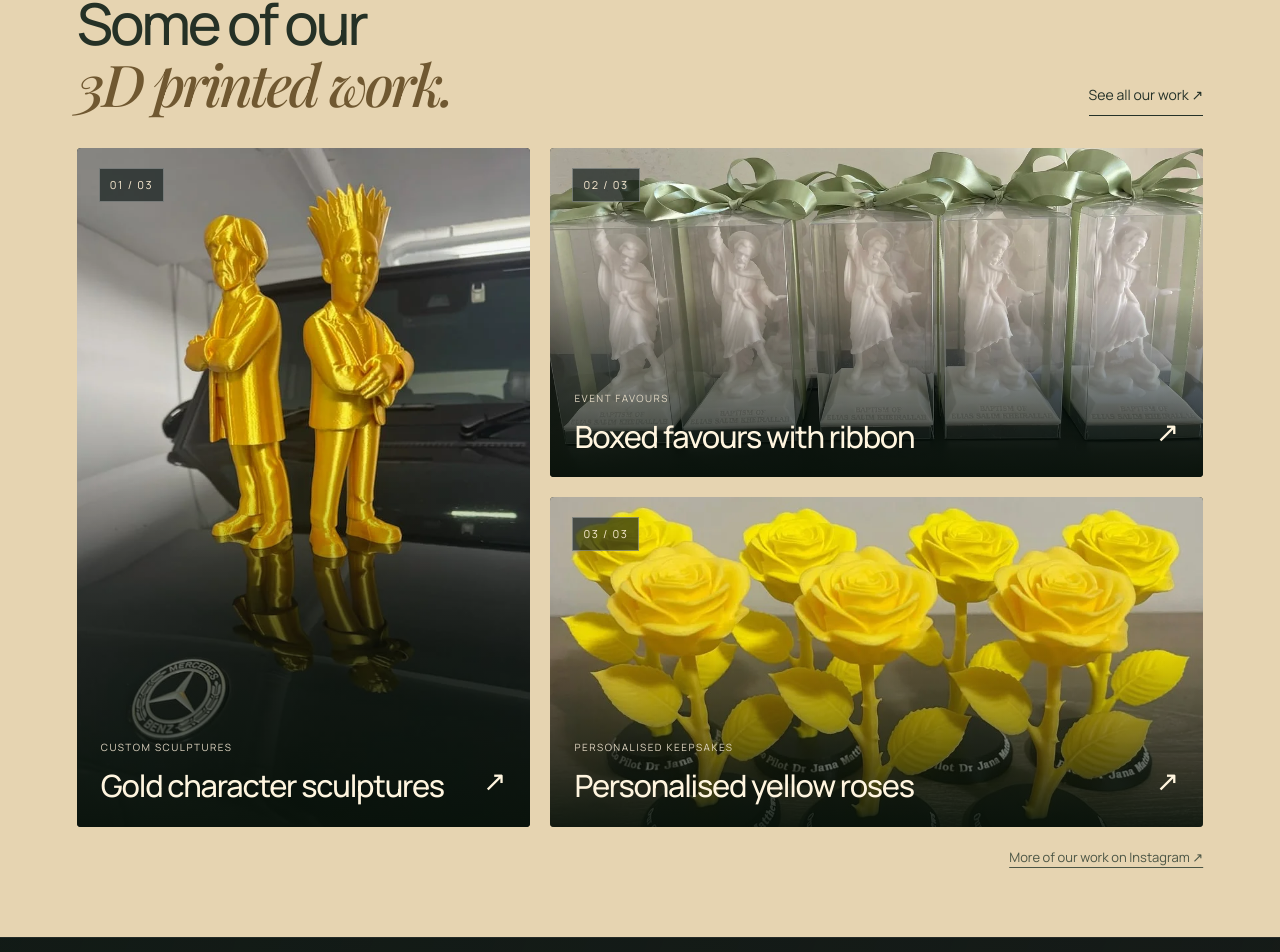
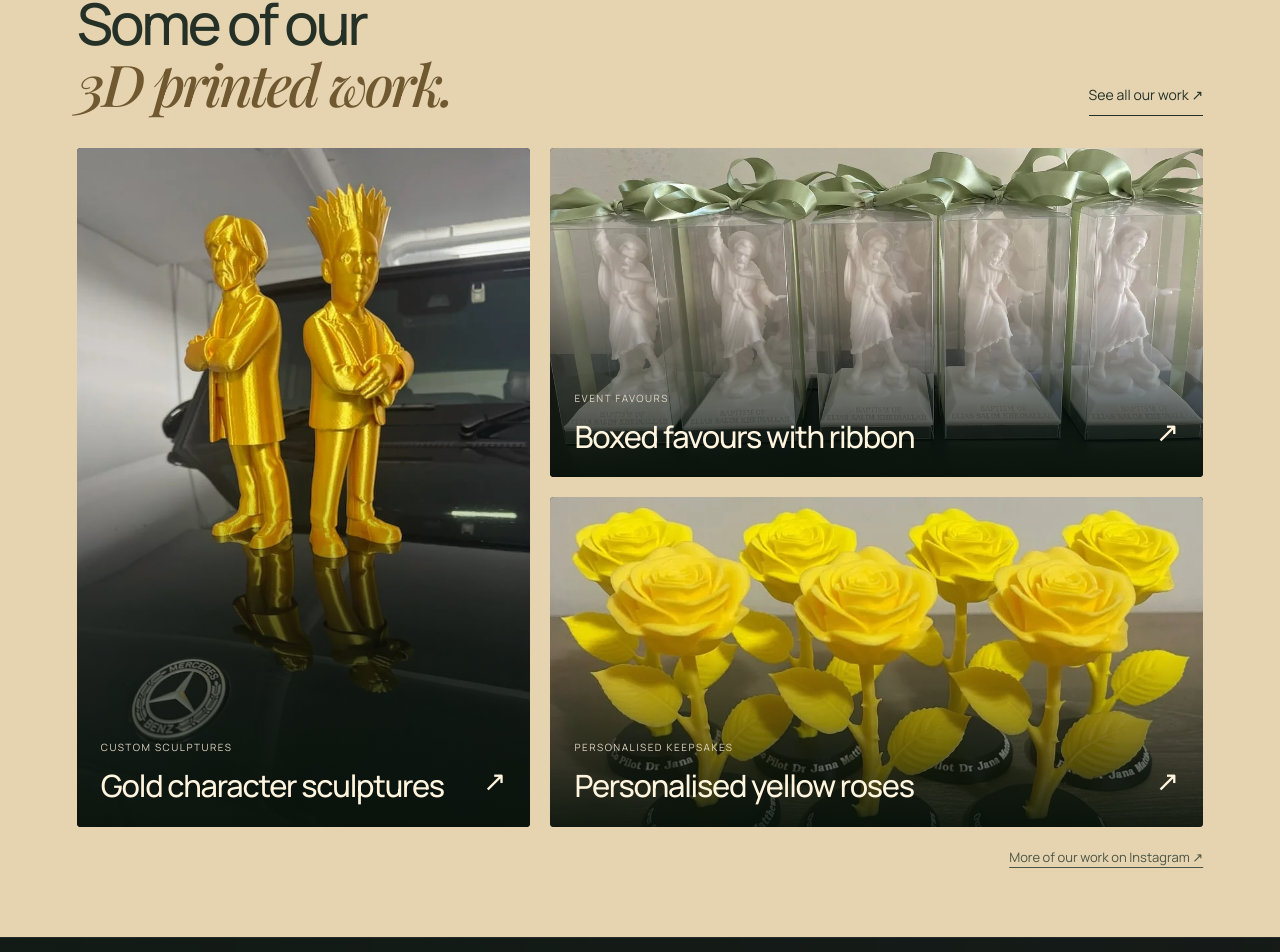
Before and after one commit to Altered-Beast92/Isculptures-interactive, a Next.js app: page / in a window 1280 px wide. Shown: the part 1599-2551 px from the top of the page. Built offline with nearby package versions, Linux system fonts and the light colour scheme; no server answers.

Commit message:
remove tags in images

```diff
--- a/app/page.tsx
+++ b/app/page.tsx
@@ -28,7 +28,7 @@ export default function Home() {
       <div className="cinema-caption"><span>A PRINT IN PROGRESS</span><span>SCROLL TO WATCH ↓</span></div>
     </section>
     <section className="story-stage block-glass" id="b2b"><Chapter number="01" label="BULK & TRADE"/><div className="story-columns"><h2>Bulk 3D printing, <br/><em>from 10 units.</em></h2><article className="chapter-copy"><p>Shops, event planners, parishes and businesses order from us in batches. Every piece can share the same design, or each one can carry its own name or message.</p><p>Tell us what you want made, how many you need and when you need them. We’ll get back to you to work through the details and put a quote together.</p><div className="batch-detail"><b>10<span>+</span></b><p>Units per order. <br/>Your quote covers design, finish and timing.</p></div><a className="studio-text-link" href="/enquiry?route=supply">Ask about a bulk order <span>↗</span></a></article></div></section>
-    <section className="floating-work block-solid" id="work"><Chapter number="02" label="OUR WORK"/><div className="story-section-heading"><h2>Some of our <br/><em>3D printed work.</em></h2><a className="studio-text-link" href="/work">See all our work ↗</a></div><div className="studio-gallery">{gallery.map((item, index) => { const photo = media[item.key]; return <a key={item.key} className={'studio-project project-' + item.key} href={'/work/' + item.slug}><img src={photo.src} srcSet={`${photo.src.replace('.webp', '-small.webp')} ${photo.smallWidth}w, ${photo.src} ${photo.width}w`} sizes="(max-width: 700px) 88vw, (max-width: 1100px) 44vw, 52vw" alt={photo.alt} width={photo.width} height={photo.height} loading="lazy"/><div className="project-caption"><span>{item.label}</span><h3>{item.title}</h3><b aria-hidden="true">↗</b></div><span className="project-index">0{index + 1} / 03</span></a>; })}</div><p className="studio-social"><a href="https://www.instagram.com/impeccablesculptures/" target="_blank" rel="noreferrer">More of our work on Instagram ↗</a></p></section>
+    <section className="floating-work block-solid" id="work"><Chapter number="02" label="OUR WORK"/><div className="story-section-heading"><h2>Some of our <br/><em>3D printed work.</em></h2><a className="studio-text-link" href="/work">See all our work ↗</a></div><div className="studio-gallery">{gallery.map(item => { const photo = media[item.key]; return <a key={item.key} className={'studio-project project-' + item.key} href={'/work/' + item.slug}><img src={photo.src} srcSet={`${photo.src.replace('.webp', '-small.webp')} ${photo.smallWidth}w, ${photo.src} ${photo.width}w`} sizes="(max-width: 700px) 88vw, (max-width: 1100px) 44vw, 52vw" alt={photo.alt} width={photo.width} height={photo.height} loading="lazy"/><div className="project-caption"><span>{item.label}</span><h3>{item.title}</h3><b aria-hidden="true">↗</b></div></a>; })}</div><p className="studio-social"><a href="https://www.instagram.com/impeccablesculptures/" target="_blank" rel="noreferrer">More of our work on Instagram ↗</a></p></section>
     <section className="story-stage block-glass" id="events"><Chapter number="03" label="EVENTS & KEEPSAKES"/><div className="story-columns"><h2>Personalised <br/>event favours <br/><em>and keepsakes.</em></h2><article className="chapter-copy"><p>We make <a href="/pages/bonbonniere-custom">bonbonniere and religious keepsakes</a> for weddings, christenings and baptisms, and <a href="/pages/events-custom-gifts">corporate gifts and event favours</a> for businesses. Pieces can be personalised with names, dates or a short message.</p><dl className="studio-notes"><div><dt>01 / Personalisation</dt><dd>Names, dates, wording and colours.</dd></div><div><dt>02 / Packaging</dt><dd>Ask us about boxes, ribbon and tags.</dd></div><div><dt>03 / Timing</dt><dd>Your guest count and the date you need them by.</dd></div></dl><a className="studio-button" href="/enquiry?route=bulk">Enquire about event favours <span>↗</span></a></article></div></section>
     <section className="story-stage block-solid" id="supply"><Chapter number="04" label="REPEAT ORDERS"/><div className="story-columns"><div><h2>Repeat orders <br/><em>and ongoing supply.</em></h2><p className="heading-note">If you’ll need more batches later, for a shop or an annual event, mention it when you first get in touch.</p></div><article className="supply-ledger"><div><span>01</span><h3>Bulk &amp; trade</h3><p>A single batch for your shop, your clients or your organisation.</p></div><div><span>02</span><h3>Repeat production</h3><p>Reorder the same design, or change the wording or colours for the next batch.</p></div><div><span>03</span><h3>Supply arrangements</h3><p>Send us your expected yearly quantities, delivery schedule and any supplier paperwork you need.</p></div><a className="studio-button" href="/enquiry?route=supply">Talk to us about supply <span>↗</span></a></article></div></section>
     <section className="story-stage block-glass" id="printing"><Chapter number="05" label="PARTS & 3D FILES"/><div className="story-columns"><h2>Have a 3D file? <br/><em>We can print it.</em></h2><article className="chapter-copy"><div className="file-formats" aria-label="3D model formats">.STL <span>/</span> .OBJ <span>/</span> .3MF</div><p>We print parts, prototypes, jigs and custom objects. Send the model with its dimensions and what it’s for, and we’ll work out the best way to print it.</p><a className="studio-button" href="/enquiry?route=file">Send us your file <span>↗</span></a><a className="studio-text-link" href="/enquiry?route=design">No file yet? Start with your idea ↗</a></article></div><div className="mockup-offer"><span className="mockup-flag">FREE DESIGN MOCKUP</span><div><h3>Free design mockup with your quote</h3><p>Send us your idea and we’ll put together a digital mockup of the design with your quote. It’s free, and you don’t have to go ahead with the order.</p></div><a className="studio-button" href="/enquiry?route=design">Request a free design mockup <span>↗</span></a></div></section>
--- a/app/studio.css
+++ b/app/studio.css
@@ -36,7 +36,6 @@ body:has(.sculpture-story) .site-header .nav-cta{font-size:14px;background:trans
 .project-caption{position:absolute;left:24px;right:24px;bottom:24px;z-index:1;padding-right:35px}.project-caption>span{font-size:10px;letter-spacing:.15em;color:#e1d7c3}
 .sculpture-story .studio-project h3{font-size:clamp(24px,2.4vw,36px);line-height:1.1;letter-spacing:-.04em;text-transform:none;color:#fff5df;margin:10px 0 0}
 .project-caption>b{position:absolute;right:0;bottom:0;font-size:28px;font-weight:400}
-.project-index{position:absolute;top:20px;left:22px;font-size:11px;letter-spacing:.14em;z-index:1;padding:7px 10px;background:#0d1816a6;color:#f8ead1;border:1px solid #ffffff50}
 .studio-social{text-align:right;font-size:13px;margin:20px 0 0;color:var(--chapter-muted)}.studio-social a{text-decoration:underline;text-underline-offset:5px}
 .studio-notes{margin:25px 0 0}.studio-notes>div{padding:17px 0;border-top:1px solid #ffffff25}.studio-notes dt{font-size:11px;letter-spacing:.12em;text-transform:uppercase;color:#d4c09a}.studio-notes dd{font-size:15px;line-height:1.6;margin:7px 0 0}
 .heading-note{font-size:16px;line-height:1.8;color:var(--chapter-muted);margin:26px 0 0;max-width:400px}
```
